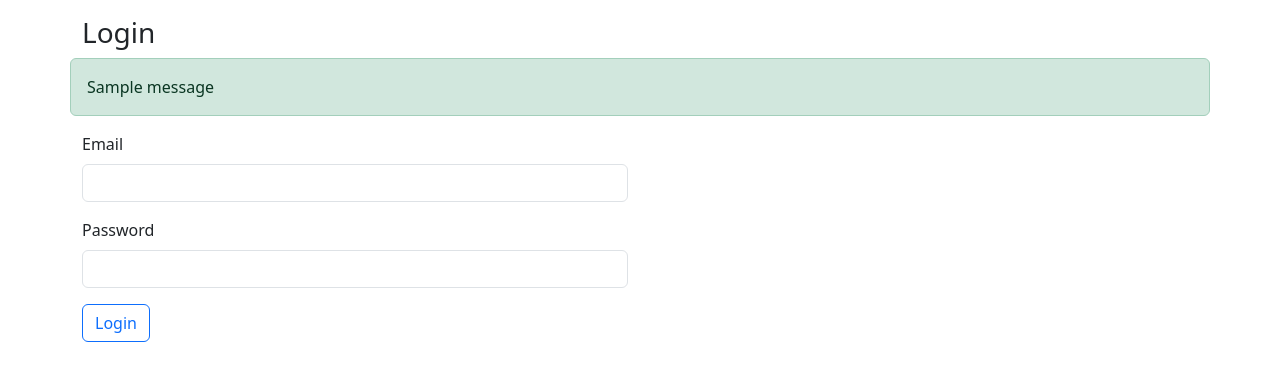
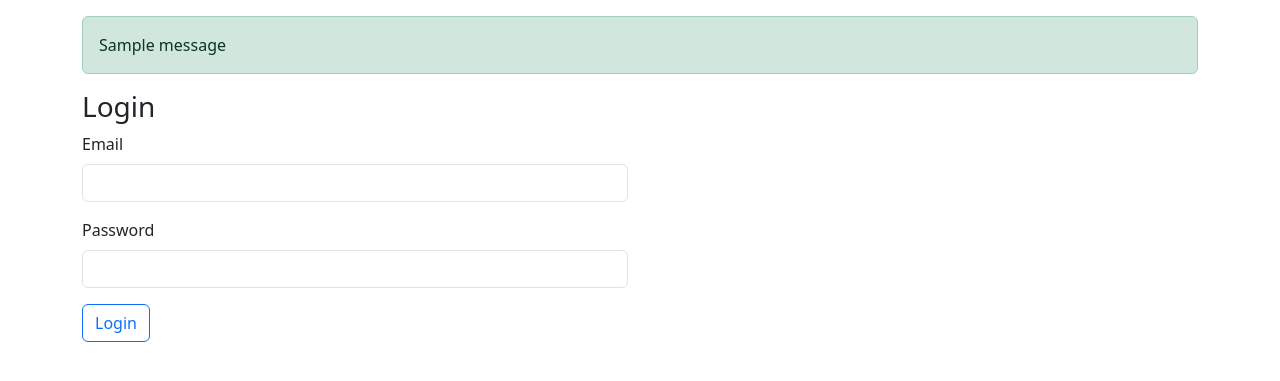
Before and after one commit to v-dumitrescu/flask-blog, a Flask app: page /login in a window 1280 px wide. Shown: the part 56-437 px from the top of the page. Run offline with Flask 3, Linux system fonts and the light colour scheme; one stand-in notice (Sample message) is shown.

Commit message:
Move flash message check from login.html to layout.html, set tab icon and .gitignore

```diff
--- a/templates/layout.html
+++ b/templates/layout.html
@@ -7,6 +7,7 @@
   <title>Flask Blog</title>
   <link href="https://cdn.jsdelivr.net/npm/bootstrap@5.3.3/dist/css/bootstrap.min.css" rel="stylesheet"
     integrity="sha384-QWTKZyjpPEjISv5WaRU9OFeRpok6YctnYmDr5pNlyT2bRjXh0JMhjY6hW+ALEwIH" crossorigin="anonymous">
+  <link rel="icon" href="{{url_for("static", filename="images/python-programming-language-icon.svg")}}">
 </head>
 
 <body>
@@ -32,6 +33,14 @@
   </nav>
 
   <div class="container">
+    {% with messages = get_flashed_messages(with_categories=true) %}
+      {% if messages %}
+        {% for category, message in messages %}
+          <p class="alert alert-{{category}}">{{message}}</p>
+        {% endfor %}
+      {% endif %}
+    {% endwith %}
+
     {% block content %}{% endblock content %}
   </div>
 
--- a/templates/login.html
+++ b/templates/login.html
@@ -4,14 +4,6 @@
 <h3>Login</h3>
 <form class="row" method="POST">
   {{ form.hidden_tag() }}
-
-  {% with messages = get_flashed_messages(with_categories=true) %}
-    {% if messages %}
-      {% for category, message in messages %}
-        <p class="alert alert-{{category}}">{{message}}</p>
-      {% endfor %}
-    {% endif %}
-  {% endwith %}
 
   <div class="col-md-6">
     <div class="mb-3">
```
Also changed, not shown: static/images/python-programming-language-icon.svg (added), 1 other file.
